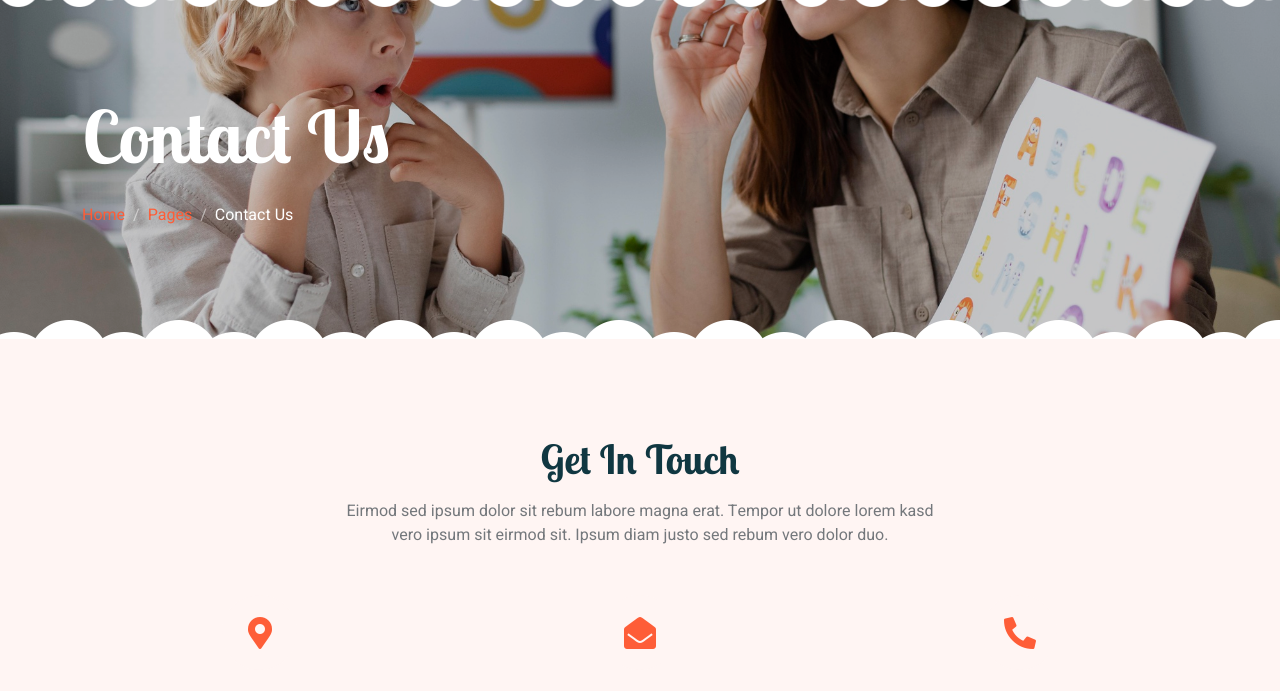
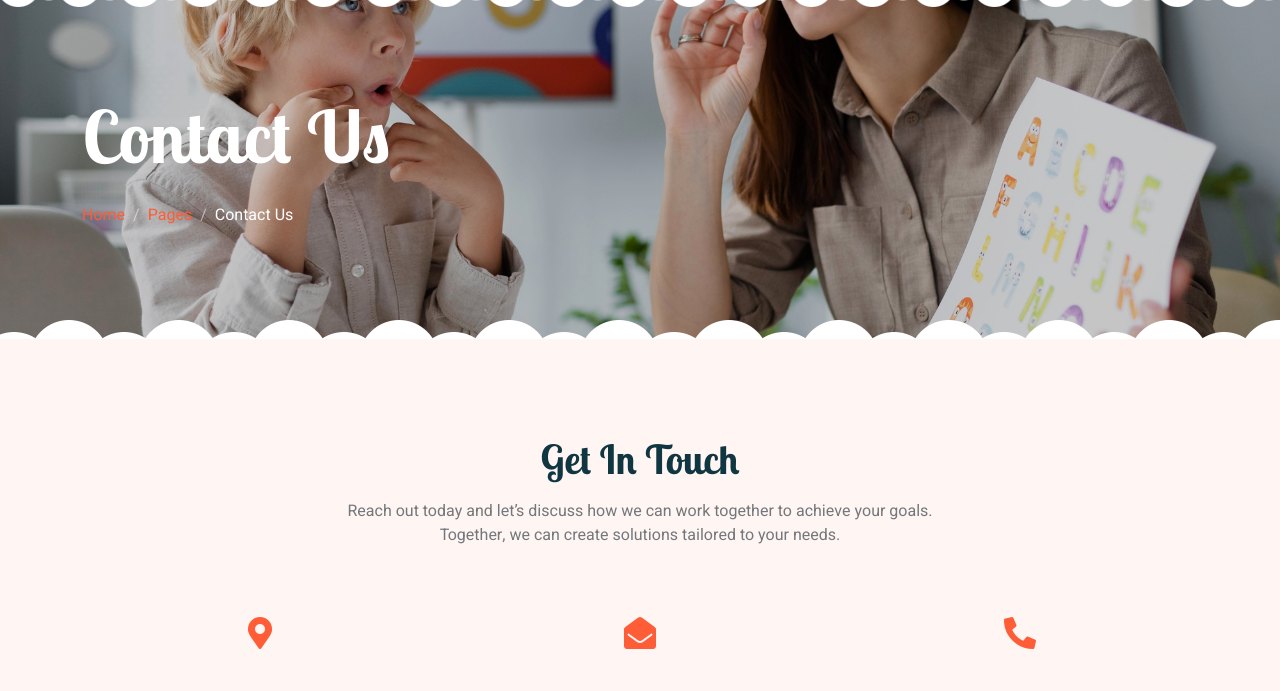
Before and after one commit to haseemfoundation/Haseemfoundation, a plain HTML site: page contact.html in a window 1280 px wide. Shown: the part 87-778 px from the top of the page. Drawn offline with nearby package versions, Linux system fonts and the light colour scheme.

Commit message:
Update contact.html

```diff
--- a/contact.html
+++ b/contact.html
@@ -99,8 +99,9 @@
             <div class="container">
                 <div class="text-center mx-auto mb-5 wow fadeInUp" data-wow-delay="0.1s" style="max-width: 600px;">
                     <h1 class="mb-3">Get In Touch</h1>
-                    <p>Eirmod sed ipsum dolor sit rebum labore magna erat. Tempor ut dolore lorem kasd vero ipsum sit
-                        eirmod sit. Ipsum diam justo sed rebum vero dolor duo.</p>
+                    <p>Reach out today and let’s discuss how we can work together to achieve your goals. Together, we can create solutions tailored to your needs.
+
+</p>
                 </div>
                 <div class="row g-4 mb-5">
                     <div class="col-md-6 col-lg-4 text-center wow fadeInUp" data-wow-delay="0.1s">
```
